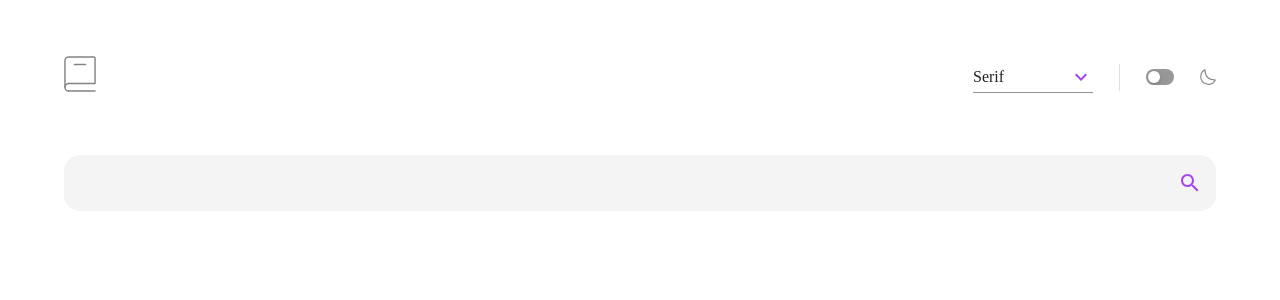
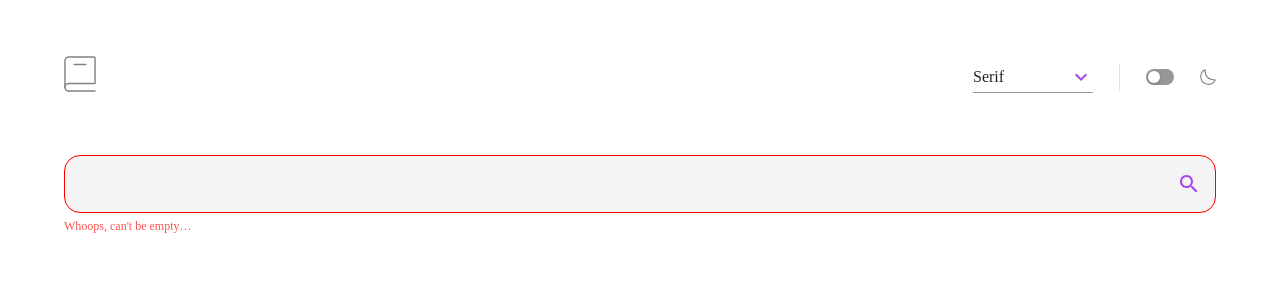
Before and after one commit to brucarlota/dictionary-web, a React (Vite) app: page / in a window 1280 px wide. Both pictures are taken after a click on the icon 1190 px from the left and 182 px from the top of the page. Shown: the top 300 px of the page. Built offline with nearby package versions, Linux system fonts and the light colour scheme; no server answers.

Commit message:
Manage invalid search and styling

```diff
--- a/src/App.jsx
+++ b/src/App.jsx
@@ -28,7 +28,7 @@ const App = () => {
       <CssBaseline />
       <Container>
         <Header />
-        <Input handleSearch={handleSearch} />
+        <Input id="outlined-start-adornment" handleSearch={handleSearch} />
         {data && <Definitions data={data} />}
       </Container>
     </ThemeProvider>
--- a/src/components/input/textfield/Input.jsx
+++ b/src/components/input/textfield/Input.jsx
@@ -3,31 +3,46 @@ import InputAdornment from "@mui/material/InputAdornment";
 import { Search } from "../../../icons";
 import InputWrapper from "./Input.styles";
 import useSwitchTheme from "../../../hooks/useSwitchTheme";
+import Typography from "../../typography/Typography";
 
-const Input = ({ handleSearch }) => {
+const Input = ({ id, handleSearch }) => {
   const inputRef = useRef(null);
   const { theme } = useSwitchTheme();
-
   const [value, setValue] = useState();
+  const [error, setError] = useState(false);
+  const errorText = "Whoops, can't be empty…";
 
   const handleChange = (event) => {
     setValue(event.target.value);
   };
 
   const handleClick = () => {
+    if (value) {
+      setError(false);
       handleSearch(value);
+    } else {
+      setError(true);
+      handleSearch('');
+    }
   };
 
-  return <InputWrapper
-  theme={theme}
+  return (
+    <>
+      <InputWrapper
+        params={{theme, error}}
         ref={inputRef}
-  id="outlined-start-adornment"
+        id={id}
+        className={id}
         onChange={(e) => handleChange(e)}
         sx={{ m: 1, width: "25ch" }}
+        error={error}
         InputProps={{
           endAdornment: <InputAdornment position="end" onClick={handleClick}><Search id="Input__searchIcon"/></InputAdornment>
         }}
-/>;
+      />
+      {error && <Typography id="errorText" variant="caption" text={errorText} color="#FF5252" />}
+    </>
+  );
 };
 
 export default Input;
--- a/src/components/input/textfield/Input.styles.jsx
+++ b/src/components/input/textfield/Input.styles.jsx
@@ -1,12 +1,12 @@
 import TextField from "@mui/material/TextField";
 import { styled } from "@mui/material/styles";
 
-const InputWrapper = styled(TextField)(({ theme }) => ({
-  border: 'none',
+const InputWrapper = styled(TextField)(({ params }) => ({
+  border: params.error ? '1px solid red' : 'none',
   borderRadius: '16px',
   width: '100% !important',
-  margin: '0 0 2.813rem 0 !important',
-  background: theme === 'dark' ? '#1F1F1F' : '#F4F4F4',
+  margin: '0 !important',
+  background: params.theme === 'dark' ? '#1F1F1F' : '#F4F4F4',
 
   '& fieldset': {
     border: 'none',
--- a/src/components/playButton/PlayButton.styles.jsx
+++ b/src/components/playButton/PlayButton.styles.jsx
@@ -1,6 +1,6 @@
 import { styled } from "@mui/material/styles";
 
-const PlayButtonWrapper = styled('div')(({theme}) => ({
+const PlayButtonWrapper = styled('div')(() => ({
   background: '#A445ED',
 }));
 
--- a/src/components/typography/Typography.jsx
+++ b/src/components/typography/Typography.jsx
@@ -1,7 +1,7 @@
 import { Typography as TypographyMUI } from "@mui/material";
 
-const Typography = ({ id, variant, text }) => {
-  return <TypographyMUI id={id} className={id} variant={variant}>{text}</TypographyMUI>;
+const Typography = ({ id, variant, text, color }) => {
+  return <TypographyMUI id={id} className={id} variant={variant} style={{color: color}}>{text}</TypographyMUI>;
 };
 
 export default Typography;
--- a/src/hooks/useSearch.jsx
+++ b/src/hooks/useSearch.jsx
@@ -6,6 +6,7 @@ const useSearch = () => {
   const [error, setError] = useState();
 
   const request = async (word) => {
+    if (word) {
       try {
         await fetch(`${BASE_URL}en/${word}`)
           .then(async (response) => {
@@ -18,6 +19,9 @@ const useSearch = () => {
       } catch (error) {
         setError(error);
       }
+    } else {
+      setData(undefined);
+    }
   };
   return { data, request, error };
 };
```
Lines whose indentation alone changed are shown as unchanged.
